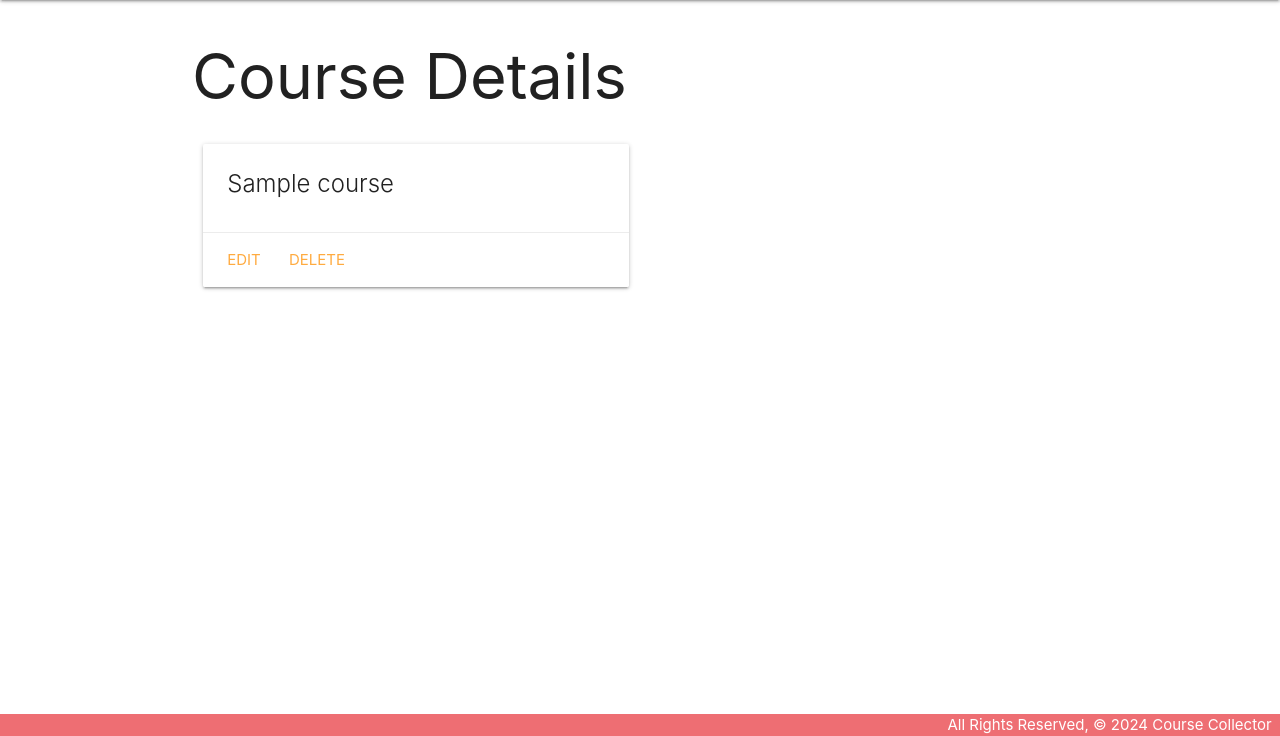
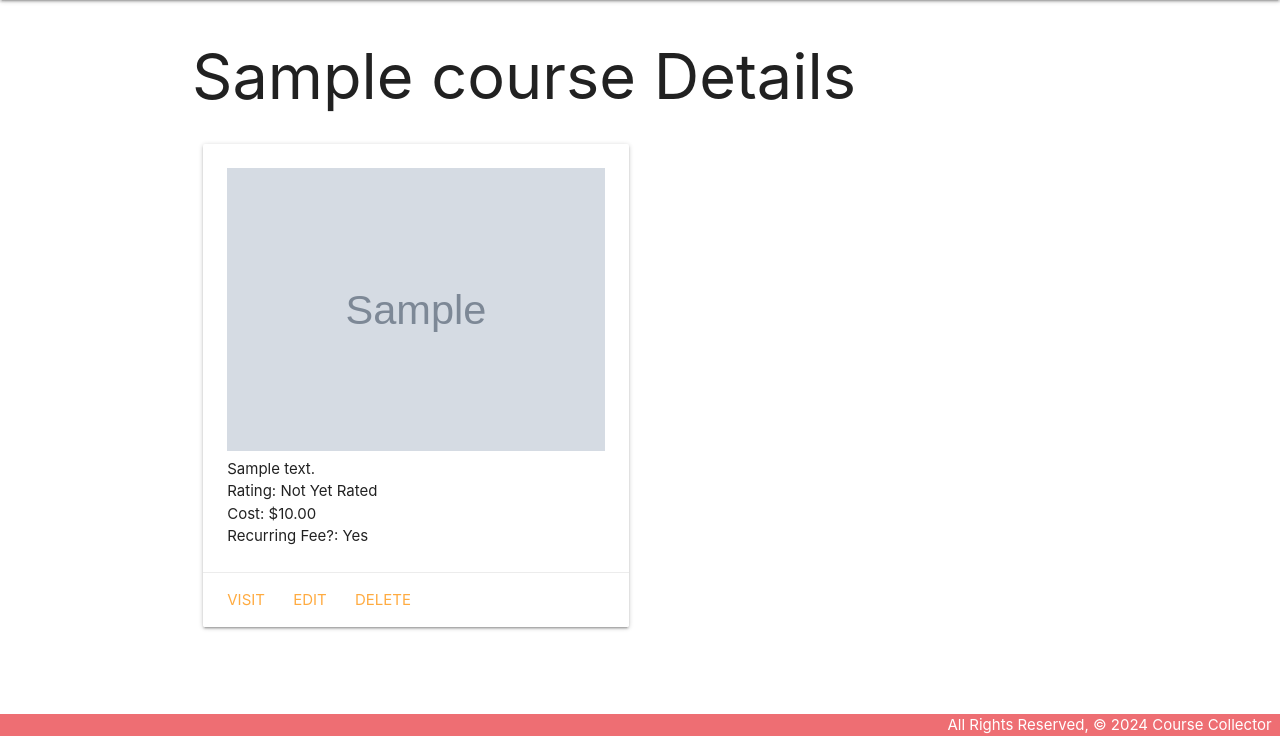
Before and after one commit to asands94/coursecollector, a Django app: page /course/1/ in a window 1280 px wide. Shown: the part 64-800 px from the top of the page. Run offline with Django 5.2, Linux system fonts and the light colour scheme; a user stored in the database is signed in; tables that the repository leaves empty hold one stand-in row (values such as "Sample post"); grey boxes marked "Sample" are stand-in pictures.

Commit message:
add course detail info

```diff
--- a/main_app/models.py
+++ b/main_app/models.py
@@ -39,6 +39,7 @@ class Course(models.Model):
     category = models.ManyToManyField(Category)
     recurring_fee = models.CharField(max_length=1, choices=RECURRING, default=RECURRING[0][0])
     rating = models.CharField(max_length=1, choices=RATINGS, default=RATINGS[0][0])
+    url = models.CharField(max_length=100)
     user = models.ForeignKey(User, on_delete=models.CASCADE)
 
     def __str__(self):
--- a/main_app/templates/course/course_detail.html
+++ b/main_app/templates/course/course_detail.html
@@ -1,14 +1,21 @@
 {% extends 'base.html' %} {% block content %}
 
-<h1>Course Details</h1>
+<h1>{{ course.name }} Details</h1>
 
 <div class="row">
   <div class="col s6 col-offset-3">
     <div class="card">
       <div class="card-content">
-        <span class="card-title">{{ course.name }}</span>
+        {% if course.image %}
+        <img src="{{course.image}}" loading="lazy" class="responsive-img" />
+        {% endif %}
+        <p>{{course.description}}</p>
+        <p>Rating: {{course.get_rating_display}}</p>
+        <p>Cost: ${{course.price}}</p>
+        <p>Recurring Fee?: {{course.get_recurring_fee_display}}</p>
       </div>
       <div class="card-action">
+        <a href="{{course.url}}" target="_blank">Visit</a>
         <a href="{% url 'course_update' course.id %}">Edit</a>
         <a href="{% url 'course_delete' course.id %}">Delete</a>
       </div>
--- a/main_app/views.py
+++ b/main_app/views.py
@@ -45,7 +45,7 @@ class CourseDetail(LoginRequiredMixin,DetailView):
 class CourseCreate(LoginRequiredMixin,CreateView):
     model = Course
     template_name = 'course/course_form.html'
-    fields = ['image', 'name', 'description', 'price', 'recurring_fee', 'rating']
+    fields = ['image', 'name', 'url', 'description', 'price', 'recurring_fee', 'rating']
 
     def form_valid(self, form):
         form.instance.user = self.request.user
```
Also changed, not shown: main_app/migrations/0008_course_url.py (added).
